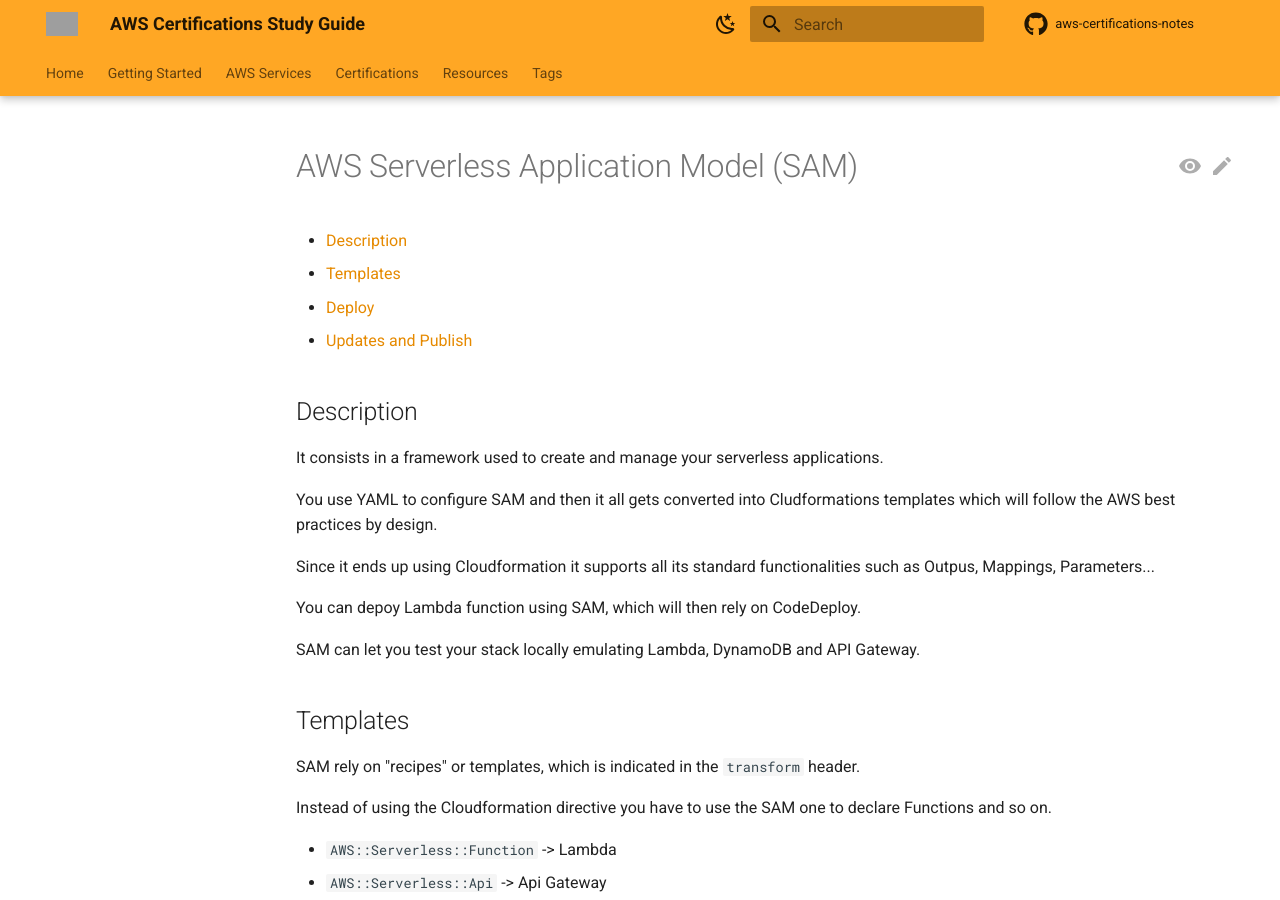
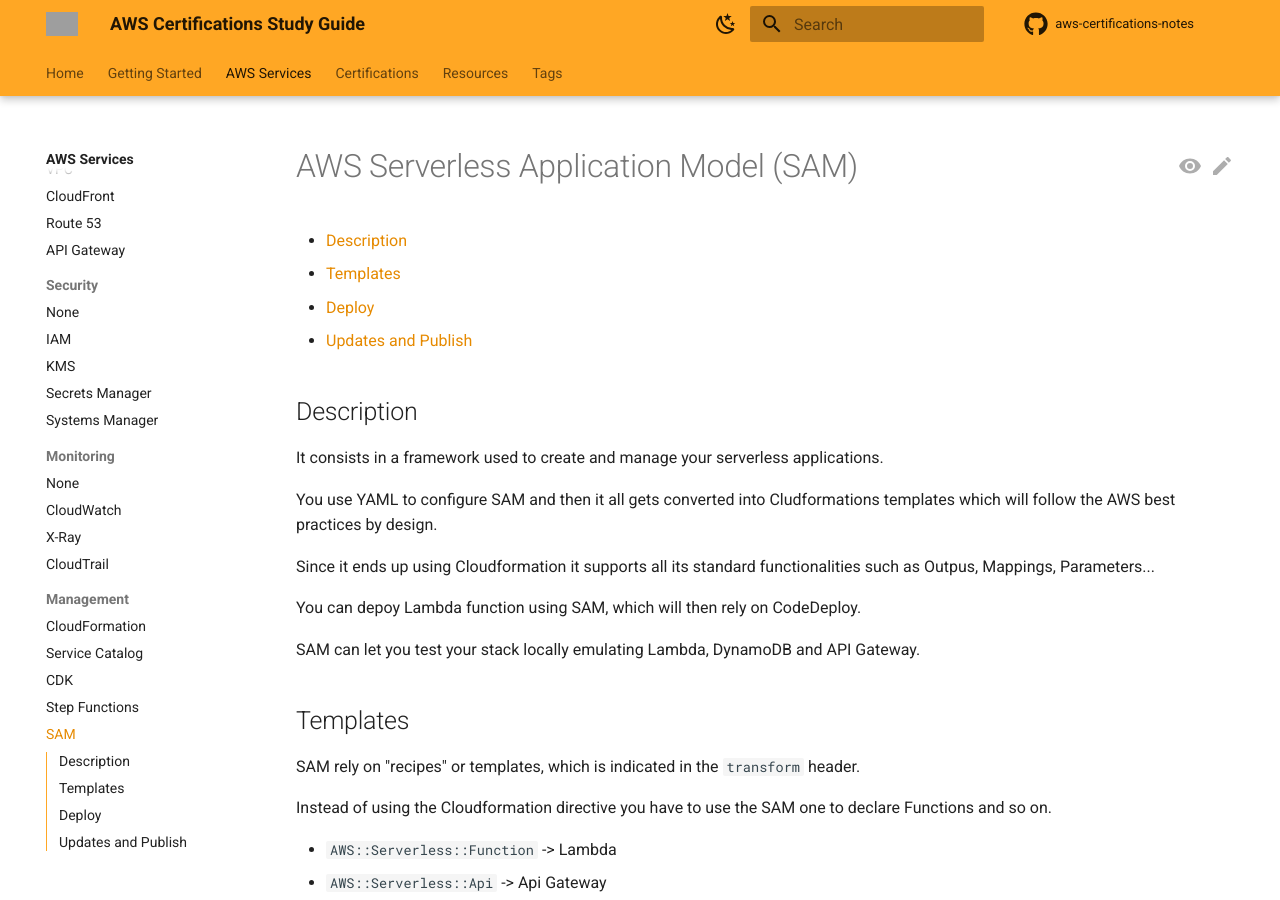
Before and after one commit to Bozz95/aws-certifications-notes, an MkDocs documentation site: the page built from docs/services/serverless/sam.md, in a window 1280 px wide and 900 px high. Built offline with MkDocs 1.6.1 and Material for MkDocs 9.7.7, drawn with Linux system fonts in a browser that asks for light colours; comment, search, counter and statistics services are not loaded; grey boxes are pictures that could not be loaded.

Commit message:
chore: adding new chapters to mkdocs

```diff
--- a/mkdocs.yml
+++ b/mkdocs.yml
@@ -146,13 +146,14 @@
       - CodeCommit: services/developer-tools/codecommit.md
       - CodeDeploy: services/developer-tools/codedeploy.md
       - CodeStar: services/developer-tools/codestar.md
+      - CDK: services/serverless/cdk.md
     - Compute:
       - services/compute/index.md
       - EC2: services/compute/ec2.md
       - Lambda: services/compute/lambda.md
       - ECS: services/compute/ecs.md
       - EKS: services/compute/eks.md
-      - Elastic Beanstalk: services/compute/elastic-beanstalk.md
+      - Elastic Beanstalk: services/compute/elasticbeanstalk.md
     - Storage:
       - services/storage/index.md
       - S3: services/storage/s3.md
@@ -185,8 +186,9 @@
     - Management:
       - CloudFormation: services/iac/cloudformation.md
       - Service Catalog: services/iac/service-catalog.md
-      - CDK: services/management/cdk.md
-      - Config: services/management/config.md
+      - CDK: services/iac/cdk.md
+      - Step Functions: services/serverless/step-functions.md
+      - SAM: services/serverless/sam.md
   - Certifications:
     - certifications/index.md
     - AWS Certified Developer:
```
Also changed, not shown: docs/services/compute/elasticbeanstalk.md (renamed from docs/services/iac/elasticbeanstalk.md).
